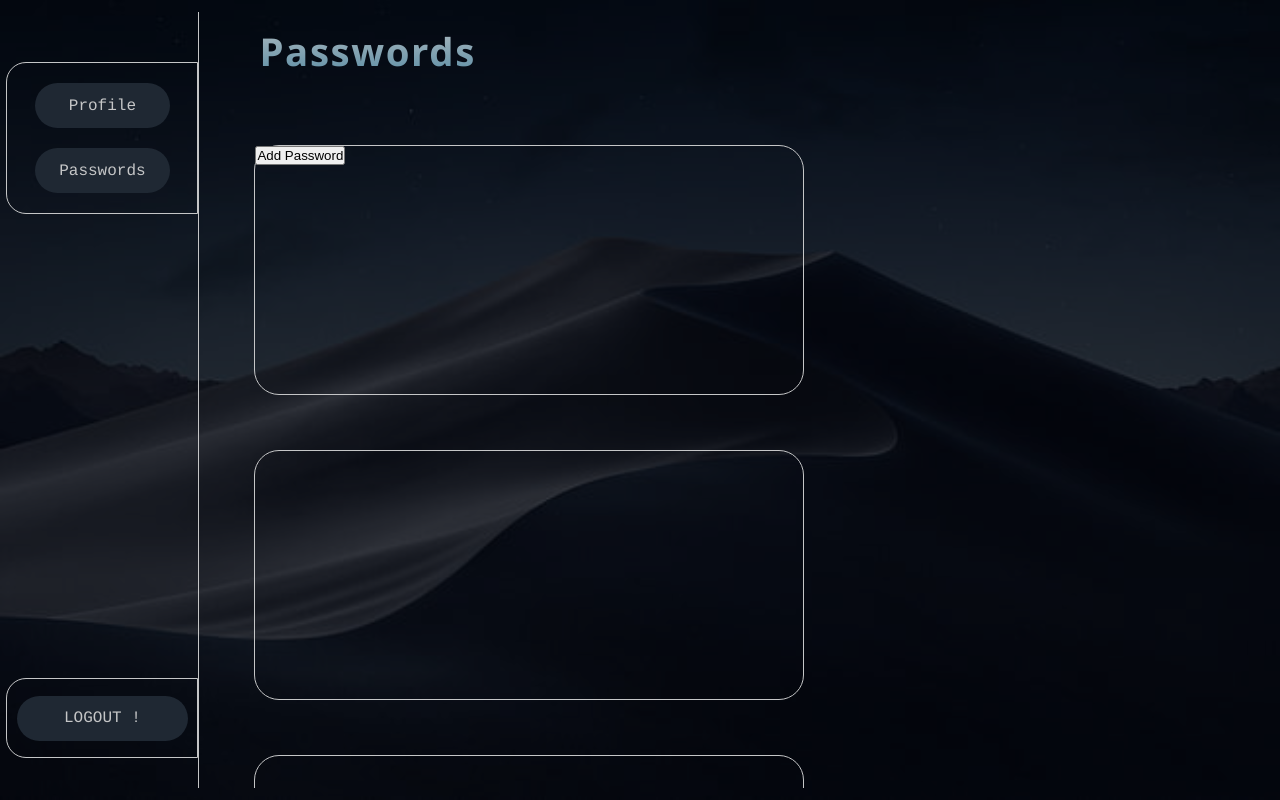
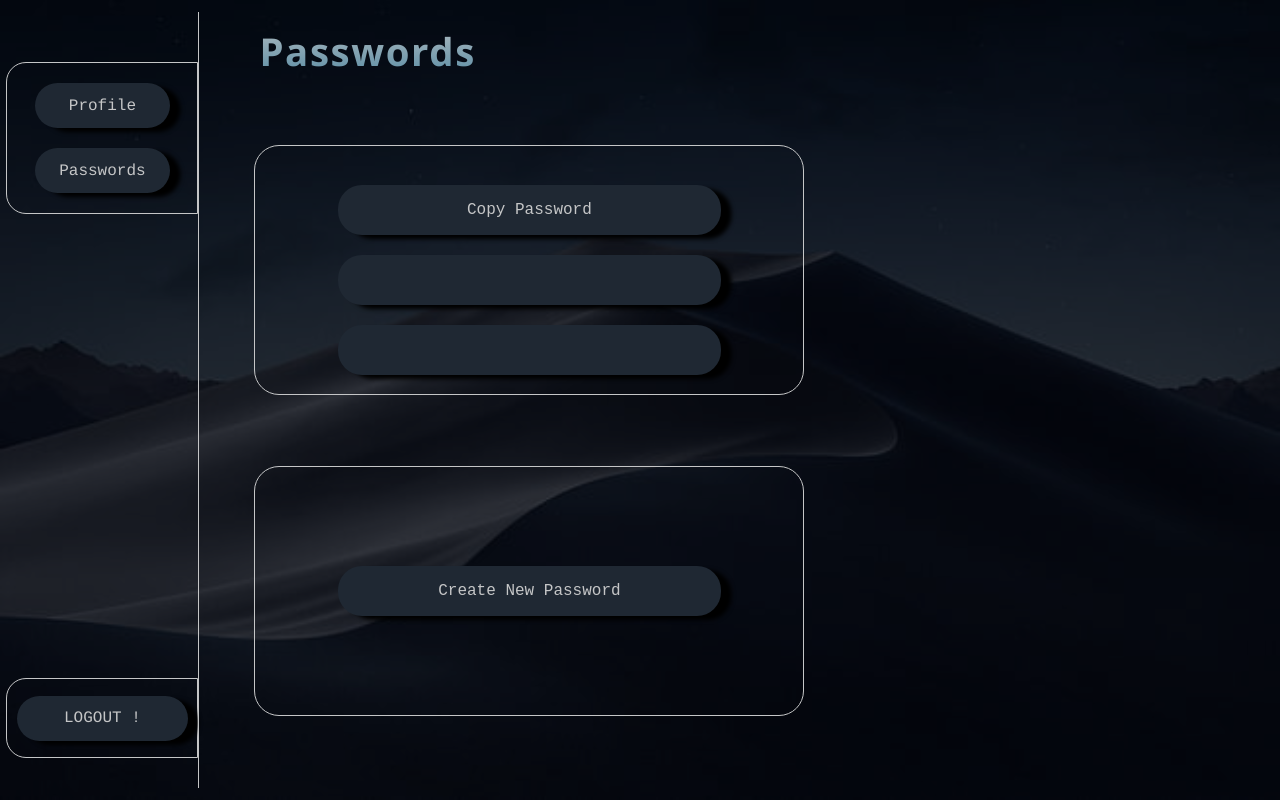
Before and after one commit to rohit-verma-11/Passy, a Django app: page /Dashboard in a window 1280 px wide. Run offline with Django 5.2, Linux system fonts and the light colour scheme.

```diff
--- a/static/css/dash.css
+++ b/static/css/dash.css
@@ -56,6 +56,7 @@ body{
         color: #c5c6c7;
         border: none;
         color: #c5c6c7;
+       box-shadow: 1cap 4px 4px black;
     }
     button:hover{
         background-color: #66fcf1;
@@ -107,12 +108,29 @@ body{
             width: 550px;
             border: 1px solid #c5c6c7;
             border-radius: 25px;
-        }
-        #username{
-            height: 20px;
-            width: 60px;
-            background-color: #1f2833;
-            border: 1px solid #c5c6c7;
+            display: flex;
+            justify-content: center;
+            align-items: center;
+            flex-direction: column;
+            gap: 20px;
+            font-family: 'Courier New', Courier, monospace;
+            color: #c5c6c7;
+            background-color: transparent;
+            input{
+                height: 50px;
+                width: 70%;
+                border-radius: 24px;
+                background-color: #1f2833;
+                color: #c5c6c7;
+                font-family: 'Courier New', Courier, monospace;
+                font-size: 1rem;
+                border: none;
+                box-shadow: 1cap 4px 4px black;
+            }
+            input:hover{
+                scale: 1.05;
+            }
+
         }
     }
     #passwords::-webkit-scrollbar{
--- a/static/css/home.css
+++ b/static/css/home.css
@@ -77,6 +77,7 @@ main{
         font-weight:bolder;
         background: -webkit-linear-gradient(#c5c6c7,#45829e);
         -webkit-background-clip: text;
+        background-clip: text;
         -webkit-text-fill-color: transparent;
         font-size: 20svw;
         font-family:'Segoe UI';
--- a/templates/dash.html
+++ b/templates/dash.html
@@ -23,12 +23,13 @@
         <main>
             <div id="passwords">
                 <div id="data">
-                    <input type="button" value="Add Password" id="addpass" onclick="navigator.clipboard.writeText('https://passy.0x0.dev/add')">
+                    <div id="logo"></div>
+                    <input type="button" onclick="navigator.clipboard.writeText('zadsxfghjn')" value="Copy Password" title="Copy">
+                    <input type="button" onclick="navigator.clipboard.writeText()"title="Copy">
+                    <input type="button" onclick="navigator.clipboard.writeText()" title="Copy">
                 </div>
-                <div id="data"></div>
-                <div id="data"></div>
-                <div id="data"></div>
                 <div id="create">
+                    <input type="button" id="createbtn" value="Create New Password" onclick="app.create()">
                 </div>
             </div>
             <div id="profile">
```
